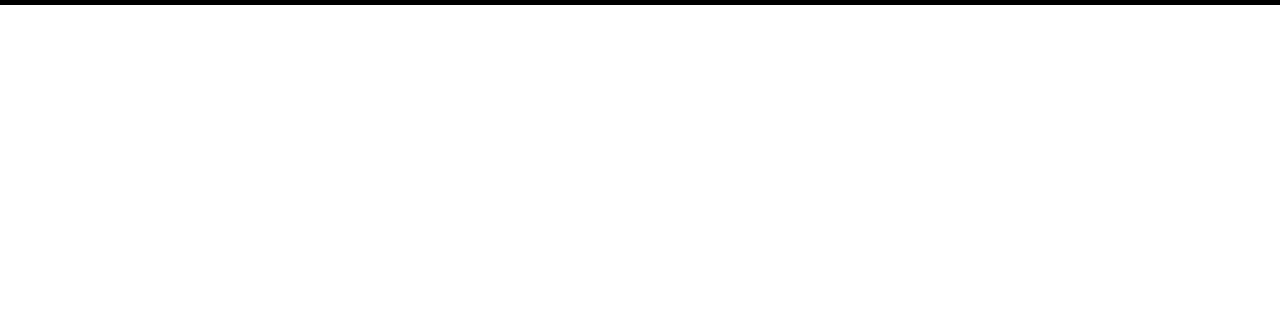
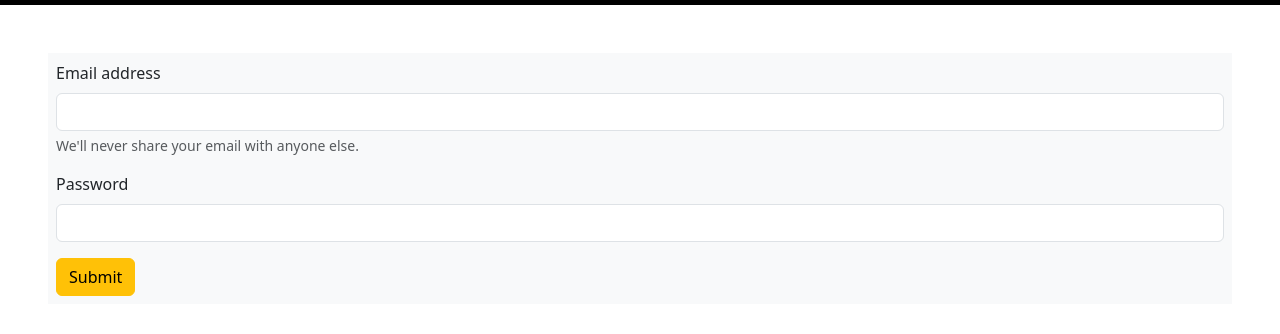
Before and after one commit to maxrieck/Intro-to-JS, a plain HTML site: page signIn.html in a window 1280 px wide. Shown: the part 54-388 px from the top of the page. Drawn offline with nearby package versions, Linux system fonts and the light colour scheme.

```diff
--- a/js/script.js
+++ b/js/script.js
@@ -28,7 +28,6 @@
         changeRed2.style.backgroundColor = "rgb(240, 63, 86)";
     }
 }
-
 
 
 function changeColor2() {
@@ -180,3 +179,25 @@
 console.log(changeColor4());
 console.log(changeColor5());
 console.log(changeColor6());
+
+
+
+function validateEmail(email) {
+    return email.includes("@") && email.includes(".");
+  }
+  console.log(validateEmail("test@example.com"));
+
+
+
+function submitUser() {
+  const password= "password1234";
+  const userPassword= document.getElementById("password").value;
+  const errorMessage= document.getElementById("error-message");
+
+  if (password !== userPassword) {
+    errorMessage.textContent ="Incorrect username or password.";
+
+  } else {
+    errorMessage.textContent ="Login successful!";
+  }
+  }
--- a/signIn.html
+++ b/signIn.html
@@ -63,6 +63,24 @@
 
     <main>
 
+        <!--Login is set with JS so when email isn't formatted and password doesn't match to show error message-->
+
+        <form class="m-5 p-2 bg-light">
+
+            <div class="mb-3">
+              <label for="exampleInputEmail1" class="form-label">Email address</label>
+              <input type="email" class="form-control" id="exampleInputEmail1" aria-describedby="emailHelp">
+              <div id="emailHelp" class="form-text">We'll never share your email with anyone else.</div>
+            </div>
+            <div class="mb-3">
+              <label for="exampleInputPassword1" class="form-label" id="password">Password</label>
+              <input type="password" class="form-control" id="exampleInputPassword1">
+            </div>
+
+            <button type="submit" class="btn btn-warning" onclick="submitUser()">Submit</button>
+          </form>
+
+          <p class="fw-semibold m-4 text-danger" id="error-message"></p>
 
 
 
```
Also changed, not shown: reviews.html (+2 -2 lines).
